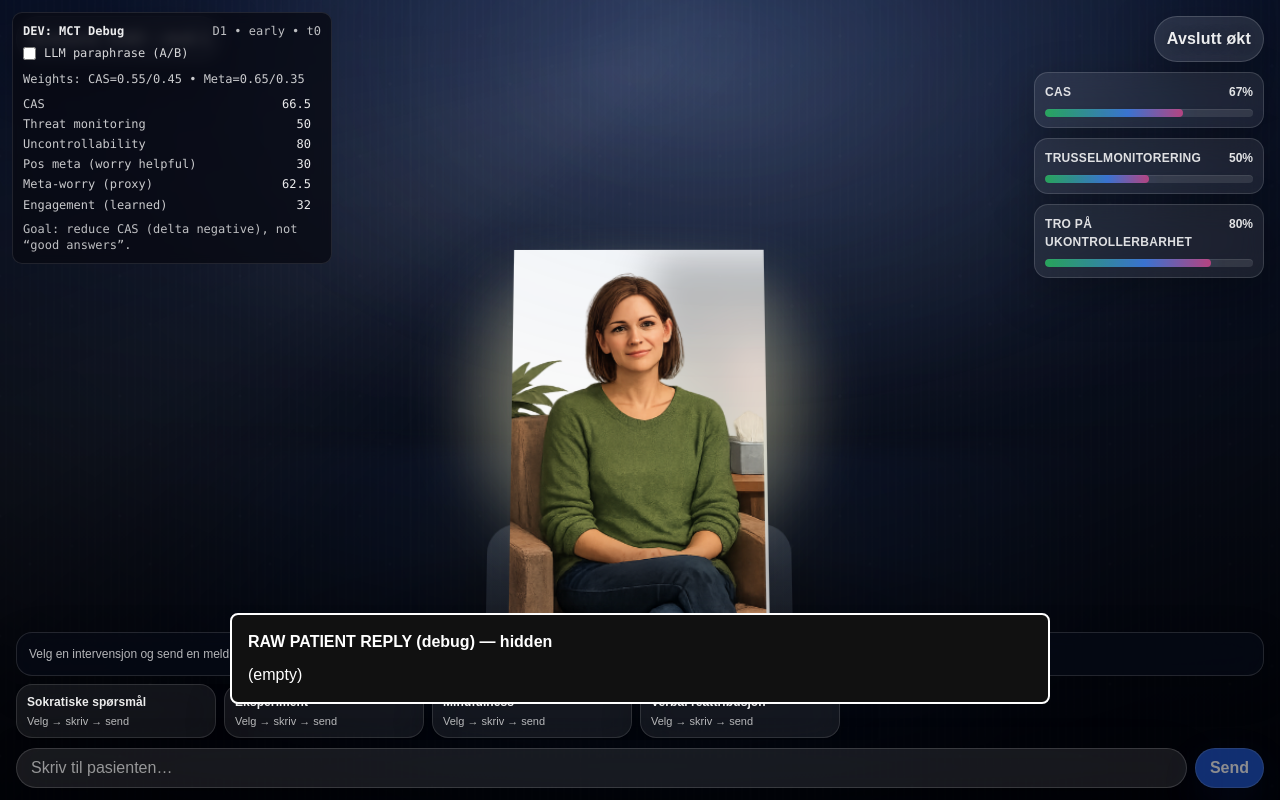
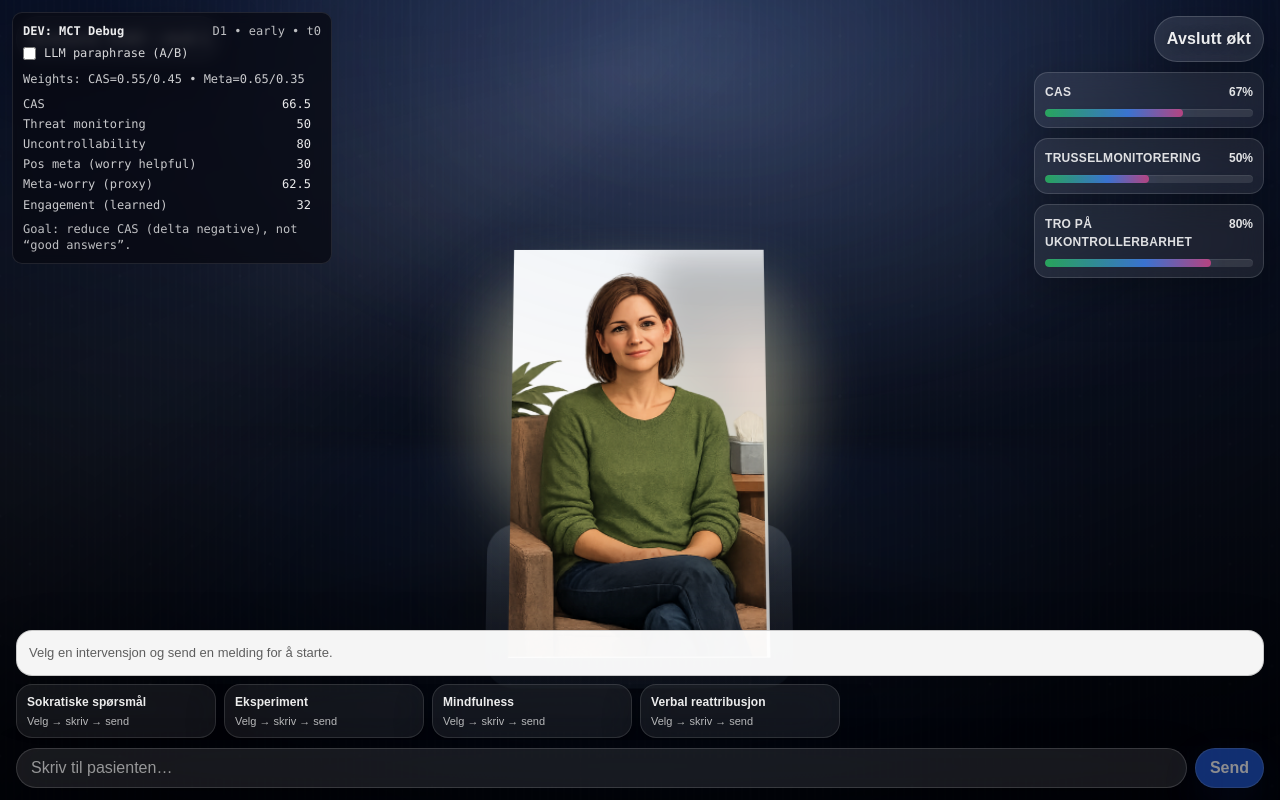
Before and after one commit to toradrage/mct-trener, a Next.js app: page /terapeut/gad/1/rom in a window 1280 px wide. Built offline with nearby package versions, Linux system fonts and the light colour scheme.

Commit message:
Make chat replies high-contrast (no glass)

```diff
--- a/app/terapeut/gad/1/rom/TherapyRoomHUD.tsx
+++ b/app/terapeut/gad/1/rom/TherapyRoomHUD.tsx
@@ -239,15 +239,14 @@ export default function TherapyRoomHUD(props: {
           overflow: auto;
           padding: 12px 12px;
           border-radius: 16px;
-          background: rgba(6, 10, 22, 0.70);
-          border: 1px solid rgba(255, 255, 255, 0.12);
-          backdrop-filter: blur(16px);
-          box-shadow: 0 12px 40px rgba(0, 0, 0, 0.20);
+          background: rgba(255, 255, 255, 0.96);
+          border: 1px solid rgba(0, 0, 0, 0.18);
+          box-shadow: 0 16px 52px rgba(0, 0, 0, 0.28);
         }
 
         .chatHint {
-          color: rgba(255, 255, 255, 0.70);
-          font-size: 12px;
+          color: rgba(0, 0, 0, 0.62);
+          font-size: 13px;
         }
 
         .chatLine {
@@ -270,21 +269,21 @@ export default function TherapyRoomHUD(props: {
           border-radius: 16px;
           line-height: 1.45;
           font-size: 14px;
-          color: rgba(255, 255, 255, 0.95);
-          border: 1px solid rgba(255, 255, 255, 0.14);
-          background: rgba(10, 14, 26, 0.88);
-          box-shadow: 0 14px 44px rgba(0, 0, 0, 0.28);
+          color: #0b0f19;
+          border: 1px solid rgba(0, 0, 0, 0.18);
+          background: #ffffff;
+          box-shadow: 0 10px 24px rgba(0, 0, 0, 0.12);
           text-wrap: pretty;
         }
 
         .chatLine.therapist .bubble {
-          background: rgba(16, 36, 86, 0.78);
-          border-color: rgba(99, 162, 255, 0.28);
+          background: #eef4ff;
+          border-color: rgba(28, 78, 216, 0.20);
         }
 
         .chatLine.patient .bubble {
-          background: rgba(10, 14, 26, 0.90);
-          border-color: rgba(255, 255, 255, 0.16);
+          background: #ffffff;
+          border-color: rgba(0, 0, 0, 0.18);
         }
 
         .abilities {
--- a/app/terapeut/gad/1/rom/page.tsx
+++ b/app/terapeut/gad/1/rom/page.tsx
@@ -201,35 +201,6 @@ export default function Terapirom() {
     <main className="root">
       <TherapyRoomScene avatarSrc={avatarSrc} showSpeech={visPasientSvar} speechText={pasientSvar} />
 
-      {process.env.NODE_ENV === "development" && (
-        <div
-          aria-label="RAW patient reply (debug)"
-          style={{
-            position: "fixed",
-            left: 16,
-            right: 16,
-            bottom: 96,
-            zIndex: 99999,
-            background: "#111",
-            color: "#fff",
-            opacity: 1,
-            padding: "14px 16px",
-            border: "2px solid #fff",
-            borderRadius: 8,
-            fontSize: 16,
-            lineHeight: 1.6,
-            maxWidth: 820,
-            margin: "0 auto",
-            pointerEvents: "auto",
-          }}
-        >
-          <div style={{ fontWeight: 800, marginBottom: 8 }}>
-            RAW PATIENT REPLY (debug) — {visPasientSvar ? "visible" : "hidden"}
-          </div>
-          <div style={{ whiteSpace: "pre-wrap" }}>{pasientSvar || "(empty)"}</div>
-        </div>
-      )}
-
       <DevDebugPanel />
 
       <TherapyRoomHUD
```
